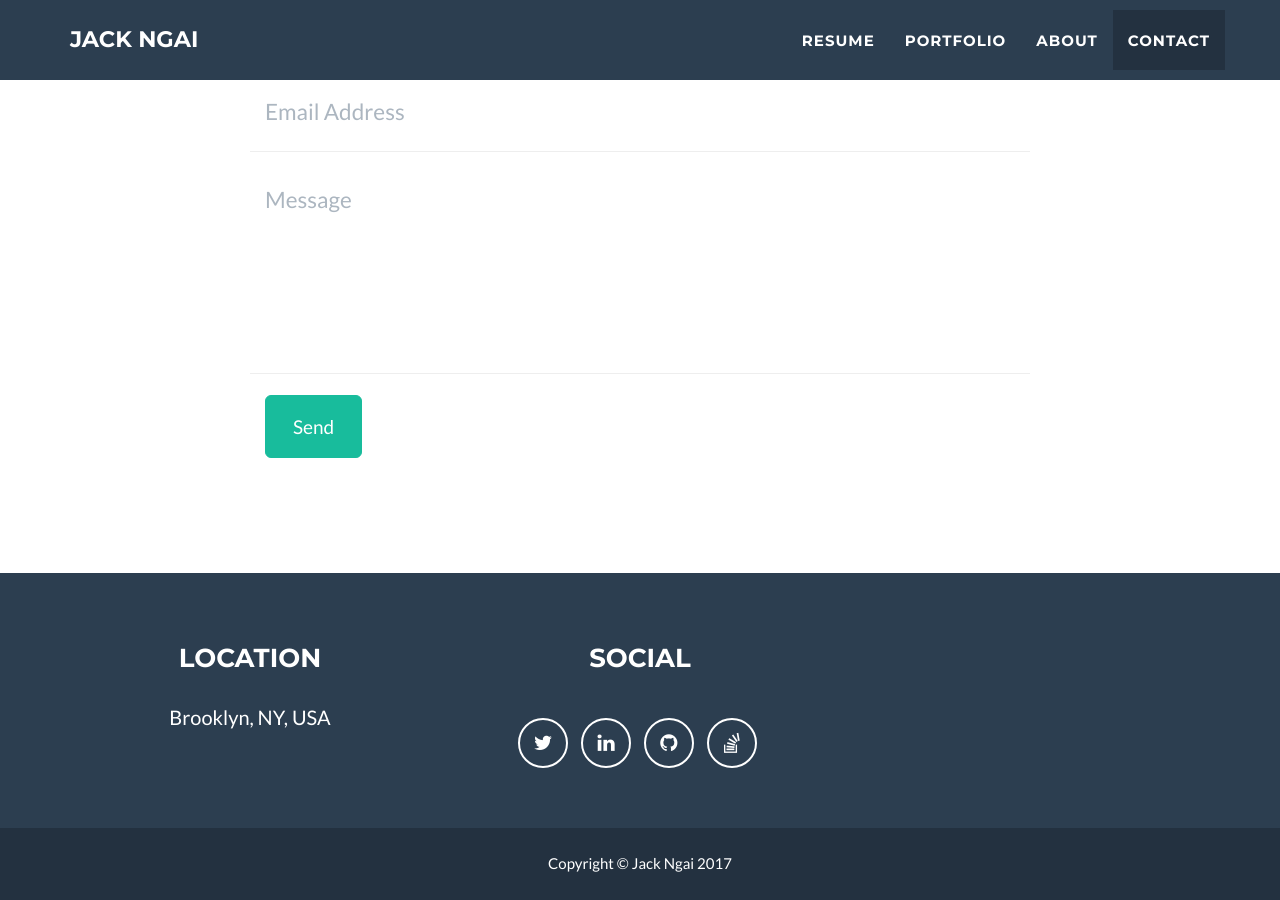
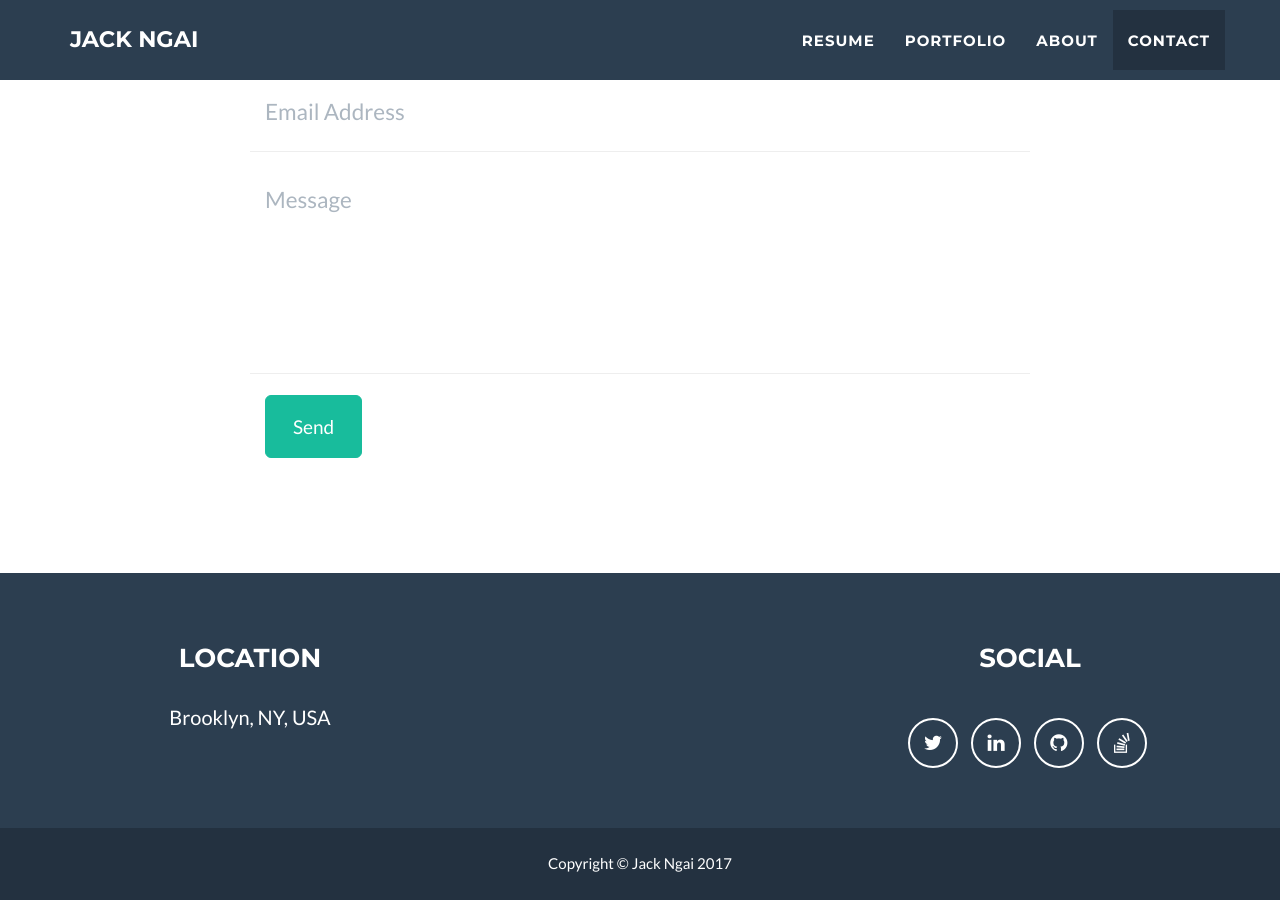
Before and after one commit to jackngai/jackngai.github.io, a Jekyll site: the page built from index.html, in a window 1280 px wide and 900 px high, scrolled down 2453 px. Built offline with Jekyll 4.4.1, drawn with Linux system fonts in a browser that asks for light colours.

Commit message:
feat: Moved Social to the right side of the footer

```diff
--- a/_config.yml
+++ b/_config.yml
@@ -32,8 +32,9 @@ color:
 # Footer settings
 footer:
   copyright: Jack Ngai
+  social: Social
   location: Location
-  social: Social
+  credits:
 
 # Social networks usernames (many more available: google-plus, flickr, dribbble, pinterest, instagram, tumblr, linkedin, etc.)
 social:
@@ -51,6 +52,9 @@ social:
 address:
   - line: Brooklyn, NY, USA
 
+# Credits content
+credits: ''
+
 # Build settings
 markdown: kramdown
 permalink: pretty
--- a/_includes/footer.html
+++ b/_includes/footer.html
@@ -7,9 +7,13 @@
                         <h3>{{ site.footer.location }}</h3>
                         <p>
                             {% for adress in site.address %}
-                                {{ adress.line }} <br>
+                              {{ adress.line }} <br>
 		                    {% endfor %}
                         </p>
+                    </div>
+                     <div class="footer-col col-md-4">
+                        <h3>{{ site.footer.credits }}</h3>
+                        <br>{{ site.credits }}
                     </div>
                     <div class="footer-col col-md-4">
                         <h3>{{ site.footer.social }}</h3>
@@ -20,10 +24,6 @@
                             </li>
 		                    {% endfor %}
                         </ul>
-                    </div>
-                    <div class="footer-col col-md-4">
-                        <h3>{{ site.footer.credits }}</h3>
-                        <p>{{ site.credits }}</p>
                     </div>
                 </div>
             </div>
```
Also changed, not shown: 2 other files.
